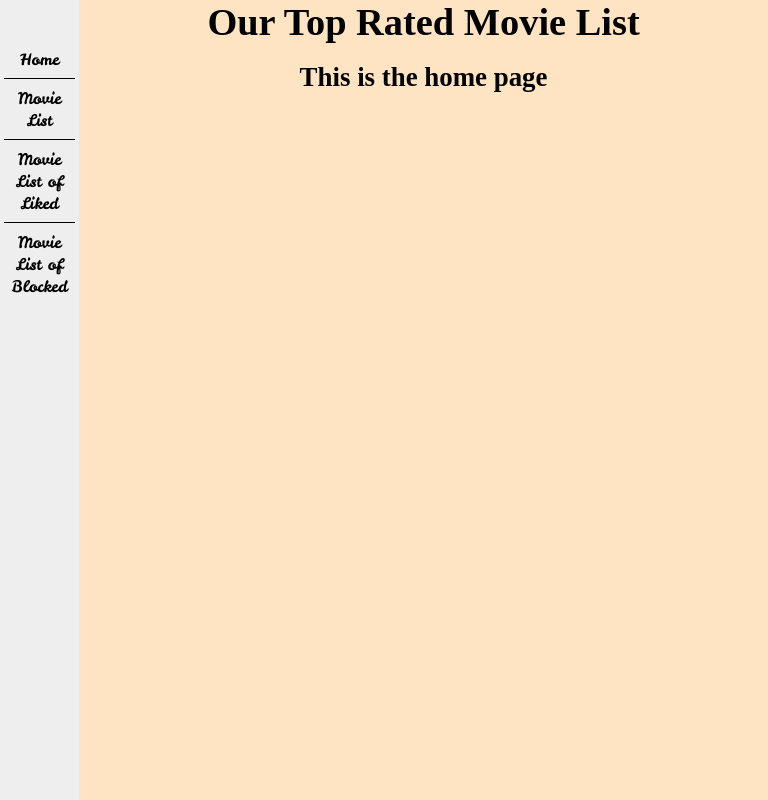
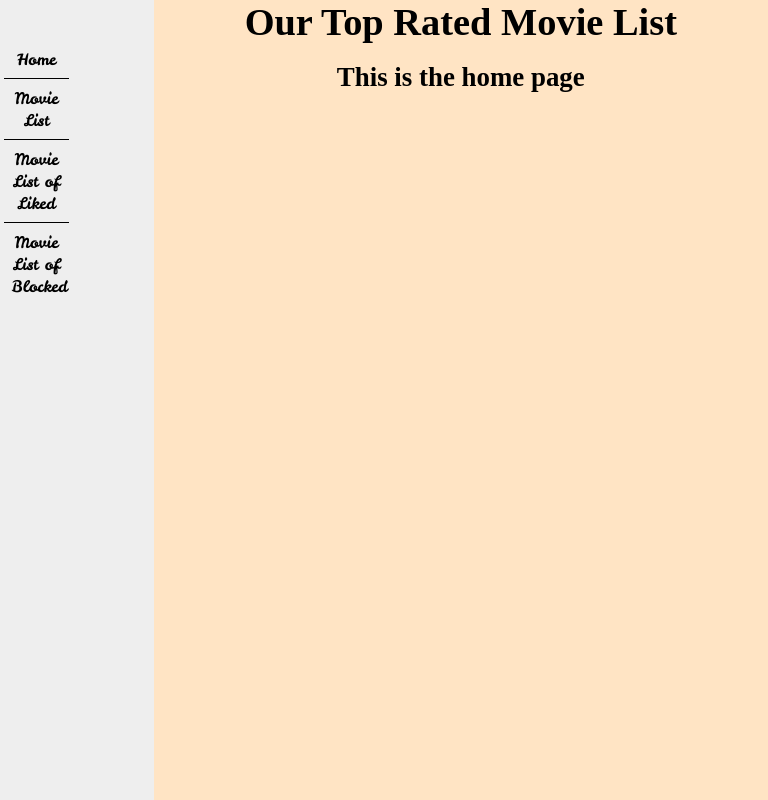
Before and after one commit to rangerfire/MovieList_v2.0, a React (Create React App) app: page / in a window 768 px wide. Built offline with nearby package versions, Linux system fonts and the light colour scheme; a web font is replaced by a local one.

Commit message:
add loading gif & upadate layout
1. fixed side bar when scroll
(delete sideNac.css and add the code into app.css)
2. feedbacks for click
3. add title attribute for needed part.

```diff
--- a/src/Styles/App.css
+++ b/src/Styles/App.css
@@ -8,6 +8,7 @@
 
 .main {
   flex-basis: 90vw;
+  width: 90vw;
   display: flex;
   flex-direction: column;
 }
@@ -23,3 +24,57 @@ h1 {
   font-size: 3.5vw;
   font-family: 'Montez';
 }
+
+/* ---------- move sideNav.css here ---------- */
+
+.side-nav {
+  background: #eee;
+  padding-top: 5vh;
+  flex-basis: 10vw;
+  width: 10vw;
+  font-family: 'Leckerli One';
+}
+
+.link-container {
+  position: fixed;
+  top: 5vh;
+  width: 10vw;
+  /* background-color: red; */
+}
+
+.link {
+  text-align: center;
+  border-bottom: 1px solid black;
+  padding: 1vh 1vw;
+  margin: 0 0.5vw;
+  cursor: pointer;
+}
+
+.link:last-child {
+  border: none;
+}
+
+.link:hover {
+  background-color: gray;
+}
+
+@media only screen and (max-width: 768px) {
+  .main {
+    flex-basis: 80vw;
+    width: 80vw;
+  }
+  .side-nav {
+    flex-basis: 20vw;
+    width: 20vw;
+  }
+  .link-container {
+    width: 19vw;
+    /* background-color: red; */
+  }
+}
+
+@media only screen and (max-width: 1200px) and (min-width:768px) {
+  .link-container {
+    width: 9.5vw;
+  }
+}
--- a/src/Styles/Liked_Blocked_Page.css
+++ b/src/Styles/Liked_Blocked_Page.css
@@ -14,6 +14,11 @@
 .LBoperator img {
     width: 1.5vw;
     height: 1.5vw;
+}
+
+.LBoperator img:active {
+    box-shadow: 0.5vw 0.5vh 10px gray;
+    border-radius: 10%;
 }
 
 /*----------------------------- for liked page -----------------------*/
--- a/src/Styles/MovieListPage.css
+++ b/src/Styles/MovieListPage.css
@@ -69,6 +69,11 @@ hr {
 .operator img {
     width: 1.5vw;
     height: 1.5vw;
+}
+
+.operator img:active {
+    box-shadow: 0.5vw 0.5vh 10px gray;
+    border-radius: 10% 10% 60% 60%;
 }
 
 /* ------------------- text part ------------------- */
--- a/src/Styles/sideNav.css
+++ /dev/null
@@ -1,18 +0,0 @@
-.side-nav {
-  background: #eee;
-  padding-top: 5vh;
-  flex-basis: 10vw;
-  font-family: 'Leckerli One';
-}
-
-.link {
-  text-align: center;
-  border-bottom: 1px solid black;
-  padding: 1vh 1vw;
-  margin: 0 0.5vw;
-  cursor: pointer;
-}
-
-.link:last-child {
-  border: none;
-}
--- a/src/View/ShowMovies.js
+++ b/src/View/ShowMovies.js
@@ -30,13 +30,13 @@ const ShowMovies = (props) => {
                 <img src="./img/block_icon.png" alt="block icon" onClick={handleBlock} />
             </div>
             <div className="movieInfo">
-                <p className="title">{title}</p>
+                <p className="title" title={title}>{title}</p>
                 <p className="release_date">Release Date: {release_date}</p>
                 <div className="count_ave">
                     <p className="vote_count">Vote Count: {vote_count}</p>
                     <p className="vote_average">Vore Average: {vote_average}</p>
                 </div>
-                <p className="overview">{overview}</p>
+                <p className="overview" title={overview}>{overview}</p>
             </div>
         </div>
     );
--- a/src/View/sideNav.js
+++ b/src/View/sideNav.js
@@ -1,9 +1,10 @@
 import React from "react";
-import "../Styles/sideNav.css";
+// import "../Styles/sideNav.css";
 
 export default function navBar({ onPageChange }) {
   return (
     <div className="side-nav">
+      <div className="link-container">
         <div className={"link"} onClick={onPageChange.bind(this, 0)}>
           Home
         </div>
@@ -17,5 +18,6 @@ export default function navBar({ onPageChange }) {
           Movie List of Blocked
         </div>
       </div>
+    </div>
   );
 }
```
Also changed, not shown: public/img/loading.gif (added). Lines whose indentation alone changed are shown as unchanged.
